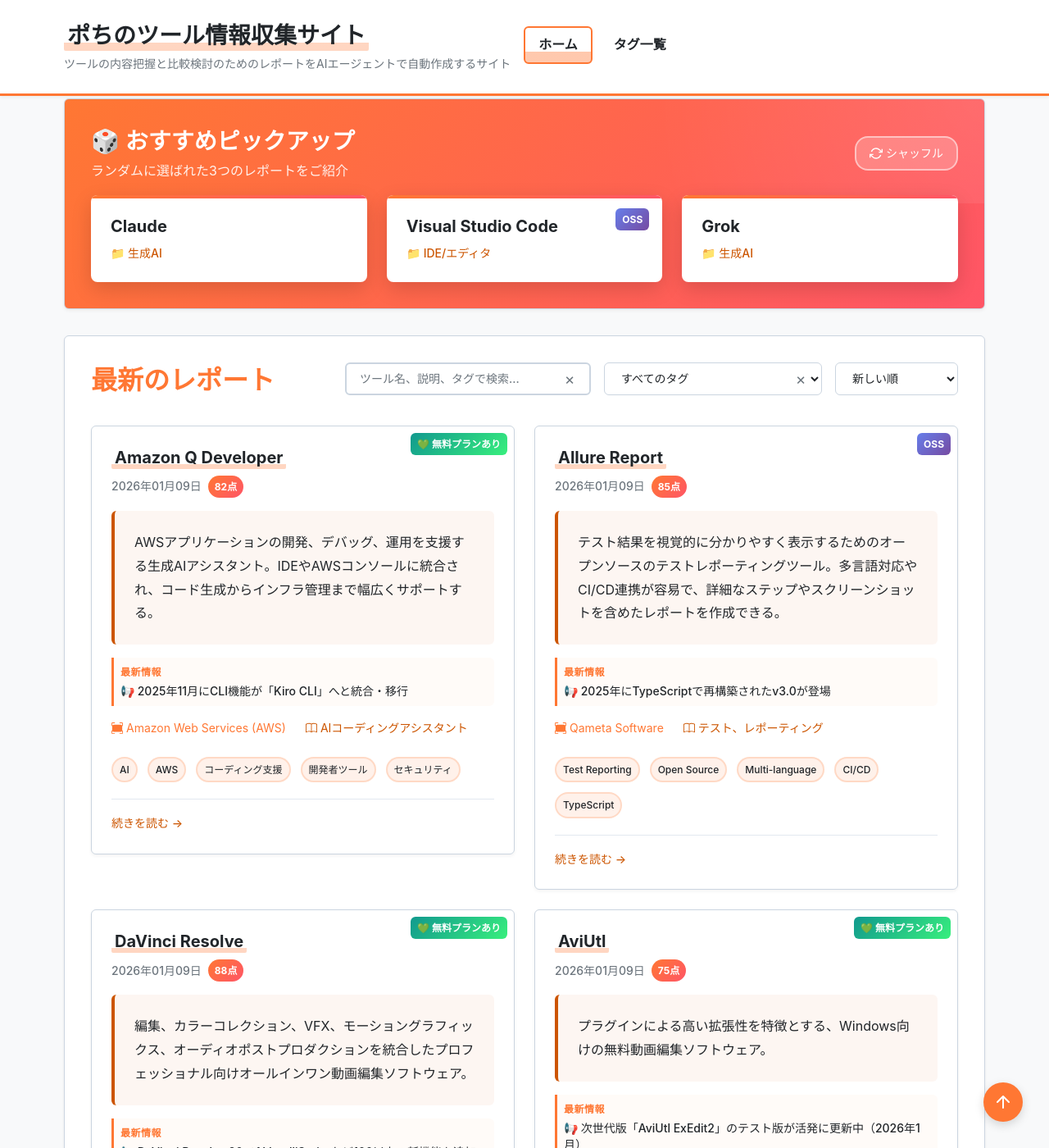
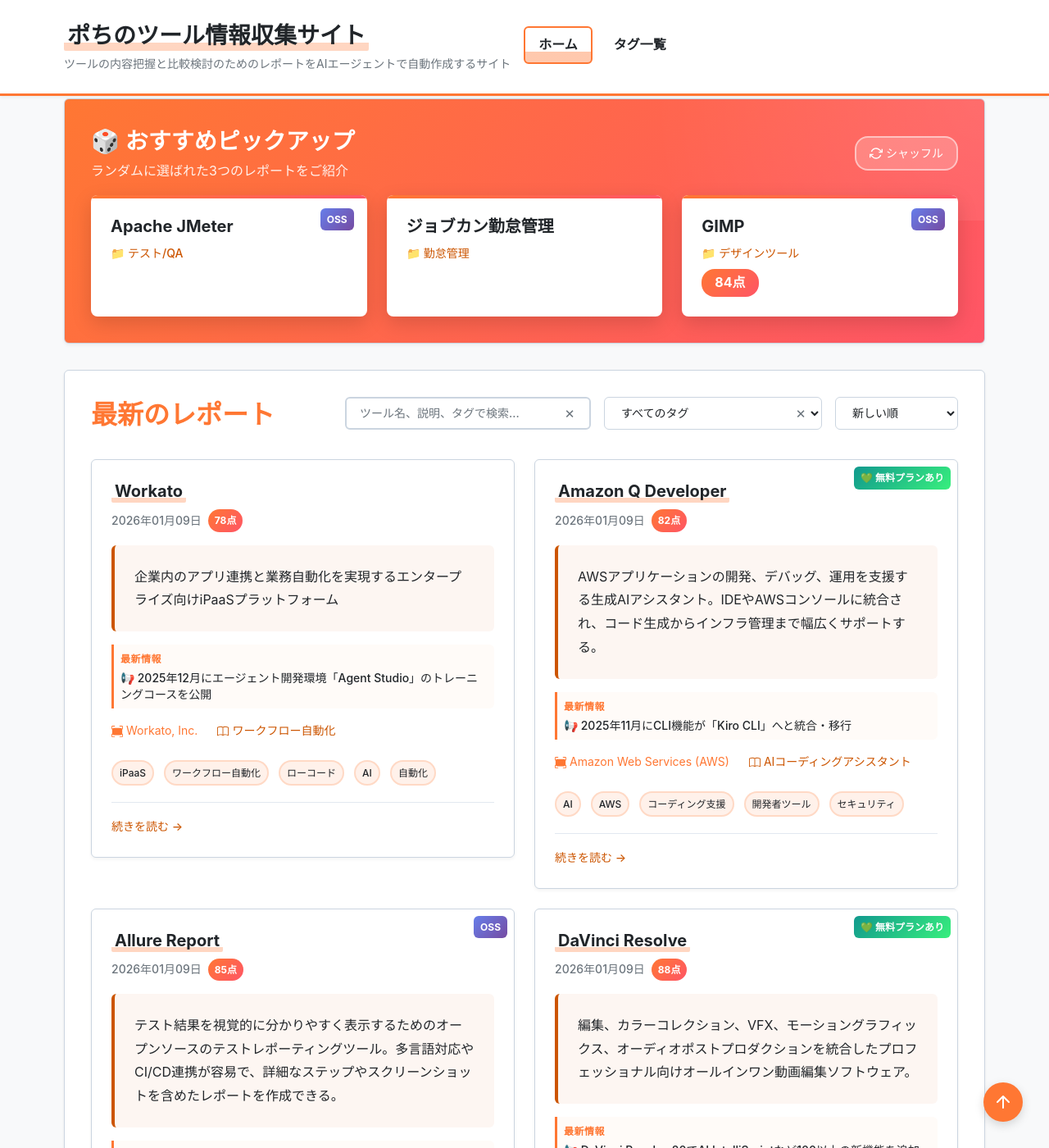
Before and after one commit to aegisfleet/tool-survey-report, a Jekyll site: the page built from index.md, in a window 1280 px wide and 1400 px high, scrolled down 652 px. Shown: the whole window at 82% size. Built offline with Jekyll 4.4.1, drawn with Linux system fonts in a browser that asks for light colours; part of the change alters nothing that is shown.

Commit message:
Add Workato report and update relationships (#339)
- Create `_reports/workato.md` with comprehensive tool information.
- Update `_reports/n8n.md` and `_reports/zapier.md` to include Workato in related tools.
- Ensure all information reflects the current date of 2026-01-09, including recent updates inferred from community data.

Co-authored-by: google-labs-jules[bot] <161369871+google-labs-jules[bot]@users.noreply.github.com>

```diff
--- a/_reports/n8n.md
+++ b/_reports/n8n.md
@@ -19,6 +19,7 @@ relationships:
   related_tools:
     - "Zapier"
     - "Microsoft Power Automate"
+    - "Workato"
     - "Google Opal"
 ---
 
--- /dev/null
+++ b/_reports/workato.md
@@ -0,0 +1,188 @@
+---
+title: "Workato 調査レポート"
+tool_name: "Workato"
+tool_reading: "ワーカート"
+category: "ワークフロー自動化"
+developer: "Workato, Inc."
+official_site: "https://www.workato.com/"
+date: "2026-01-09"
+last_updated: "2026-01-09"
+tags:
+  - "iPaaS"
+  - "ワークフロー自動化"
+  - "ローコード"
+  - "AI"
+  - "自動化"
+description: "企業内のアプリ連携と業務自動化を実現するエンタープライズ向けiPaaSプラットフォーム"
+
+quick_summary:
+  has_free_plan: false
+  is_oss: false
+  starting_price: "要問い合わせ"
+  target_users:
+    - "大企業"
+    - "情報システム部門"
+    - "業務部門"
+  latest_highlight: "2025年12月にエージェント開発環境「Agent Studio」のトレーニングコースを公開"
+  update_frequency: "高"
+
+evaluation:
+  score: 78
+  base_score: 70
+  plus_points:
+    - point: 5
+      reason: "エンタープライズレベルの強力なセキュリティとガバナンス"
+    - point: 5
+      reason: "1000以上のコネクタと柔軟な自動化機能"
+    - point: 3
+      reason: "日本語UI対応と国内サポート体制の強化"
+  minus_points:
+    - point: -3
+      reason: "料金が公開されておらず、導入のハードルが高い"
+    - point: -2
+      reason: "高機能ゆえに使いこなすための学習コストがかかる"
+  summary: "セキュリティと拡張性を重視する企業に最適なiPaaS。コストはかかるが、全社的なDX推進の基盤として強力。"
+
+links:
+  documentation: "https://docs.workato.com/"
+relationships:
+  related_tools:
+    - "Zapier"
+    - "n8n"
+    - "Microsoft Power Automate"
+---
+
+# **Workato 調査レポート**
+
+## **1. 基本情報**
+
+* **ツール名**: Workato
+* **ツールの読み方**: ワーカート
+* **開発元**: Workato, Inc.
+* **公式サイト**: [https://www.workato.com/](https://www.workato.com/)
+* **関連リンク**:
+  * ドキュメント: [https://docs.workato.com/](https://docs.workato.com/)
+  * レビューサイト: [G2](https://www.g2.com/products/workato/reviews) | [Capterra](https://www.capterra.com/p/146067/Workato/) | [ITreview](https://www.itreview.jp/products/workato/reviews)
+* **カテゴリ**: ワークフロー自動化 (iPaaS)
+* **概要**: 企業内で使用される様々なアプリケーションやデータベースを連携させ、複雑な業務プロセスを自動化する統合プラットフォーム（iPaaS）。セキュリティとガバナンス機能に強みを持ち、IT部門だけでなく業務部門（ビジネスユーザー）でも利用可能なローコード環境を提供する。
+
+## **2. 目的と主な利用シーン**
+
+* **解決する課題**:
+  * 複数のSaaSやオンプレミスシステムに分散したデータのサイロ化解消
+  * 手作業によるデータ入力や転記などの非効率な業務プロセスの自動化
+  * 部門ごとの個別最適化による「シャドーIT」の管理とガバナンス強化
+* **想定利用者**:
+  * 情報システム部門（ITエンジニア）
+  * 業務部門のオペレーション担当者（SalesOps, MarketingOps, HRなど）
+  * ビジネスアナリスト
+* **利用シーン**:
+  * **SaaS間データ連携**: Salesforceの商談成立をトリガーにNetSuiteで請求書を作成し、Slackで営業担当に通知する。
+  * **入社・退社プロセスの自動化**: HRシステムへの登録を契機に、Active Directoryのアカウント作成、PC手配、各種SaaSへのアクセス権付与を自動実行する。
+  * **Conversational AI**: SlackやMicrosoft Teams上のチャットボットを通じて、承認ワークフローやシステム検索を実行する。
+
+## **3. 主要機能**
+
+* **Recipe (レシピ)**: 「トリガー（きっかけ）」と「アクション（処理）」を組み合わせた自動化フローを作成する機能。条件分岐やループ処理などの複雑なロジックもGUIで構築可能。
+* **Connector (コネクタ)**: Salesforce, SAP, Oracle, Slackなど1000以上のアプリケーションやデータベースへ接続するための部品。事前定義されたコネクタによりAPIの知識がなくても連携が可能。
+* **Workbot**: SlackやMicrosoft Teams、Facebook Workplaceなどのチャットツール上で動作するボットを作成し、チャット画面から業務システムを操作・参照できる機能。
+* **API Management**: 作成したレシピをAPIエンドポイントとして公開し、外部からのアクセスを管理・制御する機能。
+* **Workflow Apps**: 人間の承認や判断が必要なプロセスを含むアプリケーションを、ローコードで構築する機能。
+* **Workato Copilot**: 生成AIを活用して、自然言語での指示からレシピのドラフトを作成したり、レシピの説明文を自動生成したりする開発支援機能。
+
+## **4. 特徴・強み (Pros)**
+
+* **エンタープライズグレードのセキュリティ**: SOC 2 Type 2、ISO 27001などの主要なセキュリティ認証を取得しており、金融機関や大企業でも採用される高い信頼性を持つ。
+* **ITとビジネスの協調（Co-existence）**: IT部門がセキュリティとガバナンスを管理しつつ、業務部門が自律的に自動化を作成できる環境を提供し、全社的なDXを促進する。
+* **豊富なコミュニティライブラリ**: 50万以上の公開レシピ（Community Library）があり、他社のベストプラクティスをテンプレートとして利用することで、構築時間を短縮できる。
+
+## **5. 弱み・注意点 (Cons)**
+
+* **導入コスト**: エンタープライズ向けの高機能ツールであるため、Zapierなどの個人・小規模向けツールと比較すると料金設定が高額になる傾向がある。
+* **学習コスト**: 多機能であり、複雑なエンタープライズ要件に対応できる反面、使いこなすためにはデータ構造やロジックに関する一定の理解が必要となる。
+* **デバッグの複雑さ**: 非常に大規模で複雑なワークフローを構築した場合、エラー発生時の原因特定やトラブルシューティングに専門的な知識が必要になることがある。
+
+## **6. 料金プラン**
+
+| プラン名 | 料金 | 主な特徴 |
+|---------|------|---------|
+| **Workato for your Organization** | 要問い合わせ | 企業内での自動化向け。基本プラットフォーム料金 + レシピ数などの使用量に応じた料金。Standard, Business, Enterpriseのエディションがある。 |
+| **Workato for your Product** | 要問い合わせ | 自社SaaS製品などにWorkatoの連携機能を組み込む（Embedded）ためのプラン。 |
+
+* **課金体系**: 基本的に「Workspace（プラットフォーム利用料）」と「Recipes（稼働するレシピ数やタスク数）」に基づいた年間契約が一般的。2024年2月以降、使用量ベースの価格モデルも導入されている。
+* **無料トライアル**: あり（ビジネスメールアドレスでの登録が必要）。
+
+## **7. 導入実績・事例**
+
+* **導入企業**: Atlassian, Box, HubSpot, Slack, Zendesk, Broadcom, Adobe, MGM Resorts, HP, Toyotaなど、世界中の大手企業で導入されている。
+* **導入事例**:
+  * **Broadcom**: 買収した企業のシステム統合プロセスをWorkatoで迅速化し、ITコストを削減。
+  * **HubSpot**: 社内のビジネスプロセス自動化にWorkatoを活用し、オペレーション効率を向上。
+* **対象業界**: テック企業、金融、製造、小売など幅広い業界で、特に中堅〜大企業での利用が進んでいる。
+
+## **8. サポート体制**
+
+* **ドキュメント**: [Workato Docs](https://docs.workato.com/)が非常に充実しており、各コネクタの詳細な仕様やレシピの作り方が解説されている。
+* **コミュニティ**: [Workato Community](https://systematic.workato.com/)があり、ユーザー同士での質問や解決策の共有が活発に行われている。
+* **公式サポート**: エディションに応じてメール、チャット、電話でのサポートが提供される。日本法人（Workato株式会社）があり、日本語でのサポート体制も整っている。
+* **トレーニング**: [Workato Academy](https://www.workato.com/academy)というオンライン学習プラットフォームで、認定資格取得のためのコースなどが提供されている。
+
+## **9. 連携機能 (API・インテグレーション)**
+
+* **API**: Workato自体がAPIプラットフォームとして機能し、作成したレシピをREST APIとして公開可能（API Management機能）。
+* **外部サービス連携**: Salesforce, NetSuite, ServiceNow, Jira, Slack, Microsoft Teams, Google Workspace, AWS, Azure, SAPなど、1000以上のコネクタを標準提供。HTTPコネクタを使用すれば、標準コネクタがないREST/SOAP APIとも連携可能。
+
+## **10. セキュリティとコンプライアンス**
+
+* **認証**: SAML 2.0によるシングルサインオン (SSO)、多要素認証 (2FA) に対応。
+* **データ管理**: 顧客独自の暗号化キーを使用するBYOK (Bring Your Own Key) に対応。データの保存リージョン（米国、欧州、日本など）を選択可能。
+* **準拠規格**: SOC 2 Type 2, ISO 27001, HIPAA, GDPR, PCI-DSS Level 1, IRAP, CCPAなど、国際的なセキュリティ基準に多数準拠。
+
+## **11. 操作性 (UI/UX) と学習コスト**
+
+* **UI/UX**: ドラッグ＆ドロップを中心としたモダンで直感的なUI。レシピの構築画面は視覚的に分かりやすく整理されている。2024年11月に日本語UIが正式リリースされ、日本人ユーザーにとっても使いやすさが向上した。
+* **学習コスト**: 基本的な連携はすぐに作成できるが、変数、リスト処理、エラーハンドリングなどを駆使した高度な自動化を行うには、プログラミング的な思考やデータ構造の理解が必要となり、学習コストは中〜高程度。
+
+## **12. ユーザーの声（レビュー分析）**
+
+* **調査対象**: G2, Capterra, ITreview
+* **総合評価**: 4.7/5.0 (G2)
+* **ポジティブな評価**:
+  * 「ノーコードでありながら、コードを書くのと同じくらい柔軟で複雑な処理が可能」
+  * 「コミュニティレシピが豊富で、ゼロから作る必要がないのが便利」
+  * 「エラーハンドリングやリトライ機能が強力で、信頼性の高い自動化が組める」
+* **ネガティブな評価 / 改善要望**:
+  * 「価格が高く、中小企業にはハードルが高い」
+  * 「JSONやデータマッピングの知識がないと、複雑なフローで躓くことがある」
+  * 「エラーメッセージが技術的すぎて、ビジネスユーザーには理解しづらい場合がある」
+
+## **13. 直近半年のアップデート情報**
+
+* **2026-01-05**: **Anthropic Connector**: 「Connector of the Month」としてAnthropicコネクタがハイライトされ、AIエージェント機能との連携が強化されました。
+* **2025-12-25**: **Introduction to Agent Studio**: AIエージェント（Genies）を構築・デプロイ・管理するための「Agent Studio」向け公式トレーニングコースがWorkato Academyで公開されました。
+* **2025-12-10**: **Community Build Event**: パートナーや顧客開発者が集まり、実際の自動化ユースケースを共有・構築するイベントが開催され、多数の新しいレシピがコミュニティに追加されました。
+* **2025-11-05**: **日本語UIの正式リリース**: 製品UIの完全日本語化に加え、日本国内向けのAIエージェント機能強化を発表。
+* **2025-06-23**: **Model Selector Node**: 複数のLLMをワークフローに接続し、入力に応じて使用するモデルを動的に切り替える機能が追加されました。
+* **2025-04-14**: **Microsoft Fabric Integration**: データエンジニアリング向けのMicrosoft Fabricエコシステムとの連携機能に関する議論とベストプラクティスが公開されました。
+
+(出典: [Workato Product Hub](https://www.workato.com/product-hub/))
+
+## **14. 類似ツールとの比較**
+
+| ツール名 | 特徴 | 強み | 弱み | 選択肢となるケース |
+|---------|------|------|------|------------------|
+| **本ツール (Workato)** | セキュリティとガバナンス重視のエンタープライズiPaaS | 高度なセキュリティ、ITとビジネスの協調、AI機能 | コストが高い、学習コストがやや高い | 全社規模でのDX推進、厳格なセキュリティ要件がある場合 |
+| **Zapier** | 個人・小規模チーム向けのタスク自動化 | 圧倒的な知名度、使いやすさ、低コスト | 複雑なエンタープライズ要件やガバナンス機能が弱い | 個人利用、小規模チーム、手軽に自動化を始めたい場合 |
+| **Make (旧Integromat)** | 視覚的なフロービルダーを持つ高機能iPaaS | 複雑な分岐やデータ処理を視覚的に構築可能、コスパが良い | 大規模組織向けのガバナンス機能はWorkatoに劣る | 複雑なロジックを安価に構築したい中規模組織や開発者 |
+| **Microsoft Power Automate** | Microsoft製品との強力な連携 | Office 365ユーザーにとって追加コストが低い、親和性が高い | Microsoft以外の製品との連携設定がやや煩雑な場合がある | 既にMicrosoft 365環境を中心に業務を行っている組織 |
+
+## **15. 総評**
+
+* **総合的な評価**:
+  * Workatoは、単なるツール連携だけでなく、企業全体の業務プロセス改革（DX）を支える基盤として非常に完成度が高い。セキュリティとガバナンス機能が充実しているため、IT部門が安心して導入でき、かつ現場部門も活用できるバランスの良さが最大の魅力である。
+* **推奨されるチームやプロジェクト**:
+  * セキュリティ要件の厳しい大企業や成長中のスタートアップ。
+  * 情報システム部門と業務部門が連携して自動化を推進したい組織。
+  * Salesforce, NetSuite, SlackなどのSaaSを多用している企業。
+* **選択時のポイント**:
+  * 「安価に手軽に」済ませたいならZapierやMakeが候補になるが、「組織として安全に、スケーラブルに」自動化を進めるならWorkatoが最適な選択肢となる。コストはかかるが、それに見合うROI（投資対効果）を出せるだけの機能と安定性を備えている。
--- a/_reports/zapier.md
+++ b/_reports/zapier.md
@@ -15,6 +15,7 @@ relationships:
   related_tools:
     - "Microsoft Power Automate"
     - "n8n"
+    - "Workato"
     - "Google Workspace Flows"
     - "Google Opal"
 ---
```
